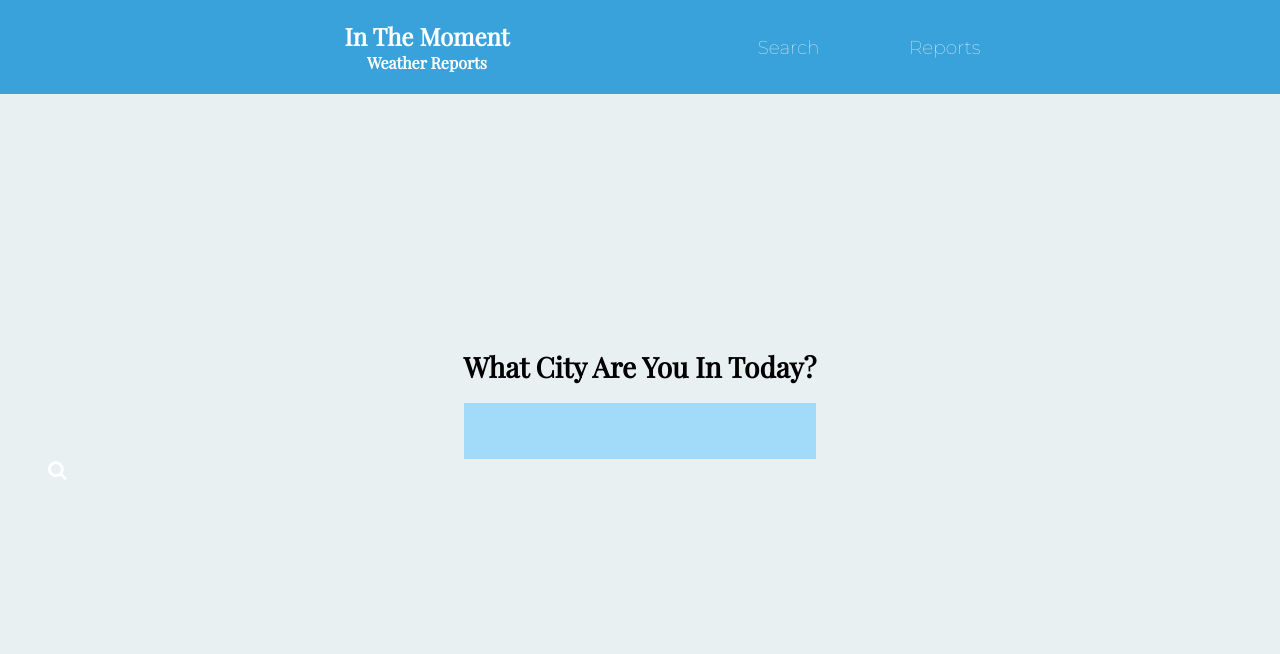
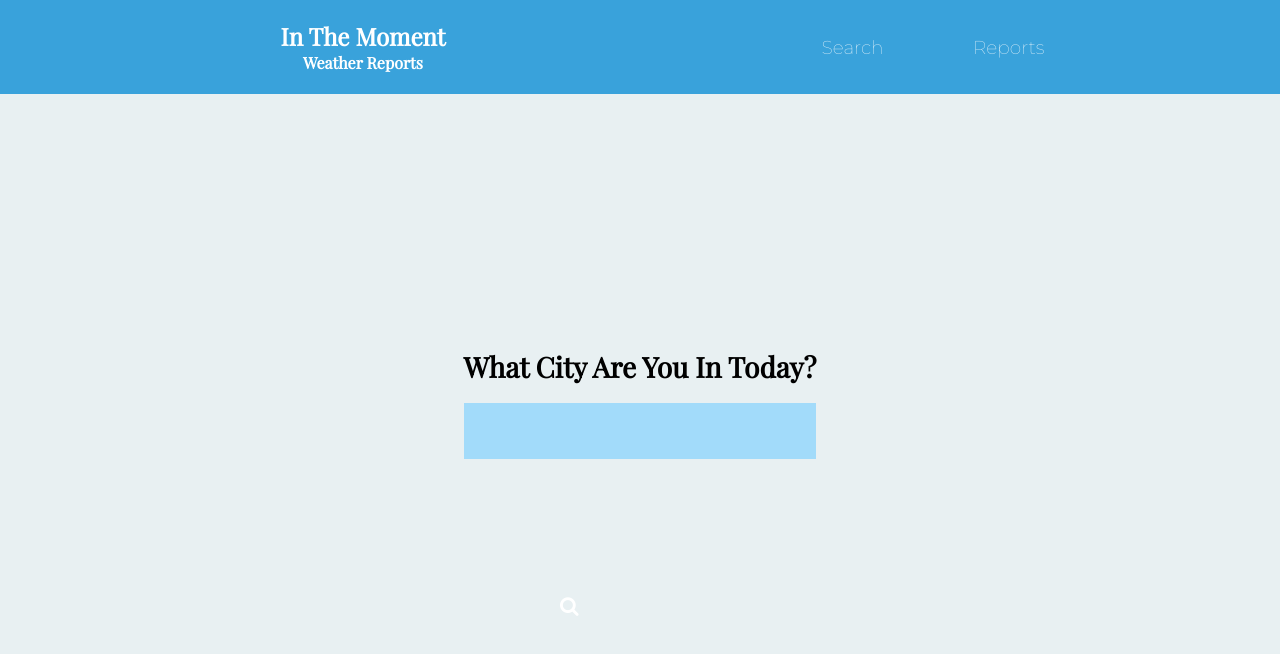
Before and after one commit to neldaza/In-The-Moment-Weather-Reports, a website: page index.html in a window 1280 px wide. Drawn offline with nearby package versions, Linux system fonts and the light colour scheme.

Commit message:
Task 2 + 3

```diff
--- a/css/layout.css
+++ b/css/layout.css
@@ -69,6 +69,10 @@
   height: 75vh;
 }
 
+.space-evenly {
+  justify-content: space-evenly;
+}
+
 @media only screen and (min-width: 768px) {
   .container {
     max-width: 900px;
@@ -92,4 +96,24 @@
   .list-img {
     padding-bottom: 2rem;
   }
+
+  .header-logo > h2 {
+    position: relative;
+    left: -4rem;
+  }
+
+  .header-logo > h4 {
+    position: relative;
+    left: -4rem;
+  }
+
+  .search-and-reports {
+    position: relative;
+    left: 4rem;
+  }
+
+  .fa {
+    left: 35rem;
+    bottom: 11.5rem;
+  }
 }
--- a/index.html
+++ b/index.html
@@ -6,8 +6,8 @@
   <title>AJAX Project</title>
   <link rel="icon" href="images/favicon.ico">
   <link rel="stylesheet" href="css/reset.css">
+  <link rel="stylesheet" href="css/styles.css">
   <link rel="stylesheet" href="css/layout.css">
-  <link rel="stylesheet" href="css/styles.css">
   <link rel="preconnect" href="https://fonts.googleapis.com">
   <link rel="preconnect" href="https://fonts.gstatic.com" crossorigin>
   <link href="https://fonts.googleapis.com/css2?family=Montserrat:wght@100;400&family=Playfair+Display&display=swap"
@@ -17,12 +17,12 @@
 <body>
   <header class="header">
     <div class="container">
-      <div class="row">
-        <div class="column-half align-items-center text-align-center">
+      <div class="logo-and-anchors row space-between">
+        <div class="header-logo column-half align-items-center text-align-center">
           <h2 class="header-h2">In The Moment</h2>
           <h4 class="header-h4">Weather Reports</h4>
         </div>
-        <div class="search-and-reports column-half flex justify-content-right align-items-center">
+        <div class="search-and-reports column-half flex space-evenly text-align-right align-items-center">
           <p data-view="search">Search</p>
           <p data-view="reports">Reports</p>
         </div>
@@ -34,7 +34,7 @@
       <div class="row text-align-center">
         <div class="column-full">
           <h1 class="what-city">What City Are You In Today?</h1>
-          <form>
+          <form class="search-form">
             <div class="search-bar position-relative flex justify-content-right align-items-center">
               <input type="text" class="search-input">
             </div>
--- a/js/data.js
+++ b/js/data.js
@@ -1 +1,8 @@
 /* exported data */
+var data = {
+  view: 'submissions',
+  entries: [],
+  editing: null,
+  nextEntryId: 1
+
+};
--- a/js/main.js
+++ b/js/main.js
@@ -0,0 +1,3 @@
+/* eslint-disable no-unused-vars */
+var $searchInput = document.querySelector('.search-input');
+var $searchForm = document.querySelector('.search-form');
```
